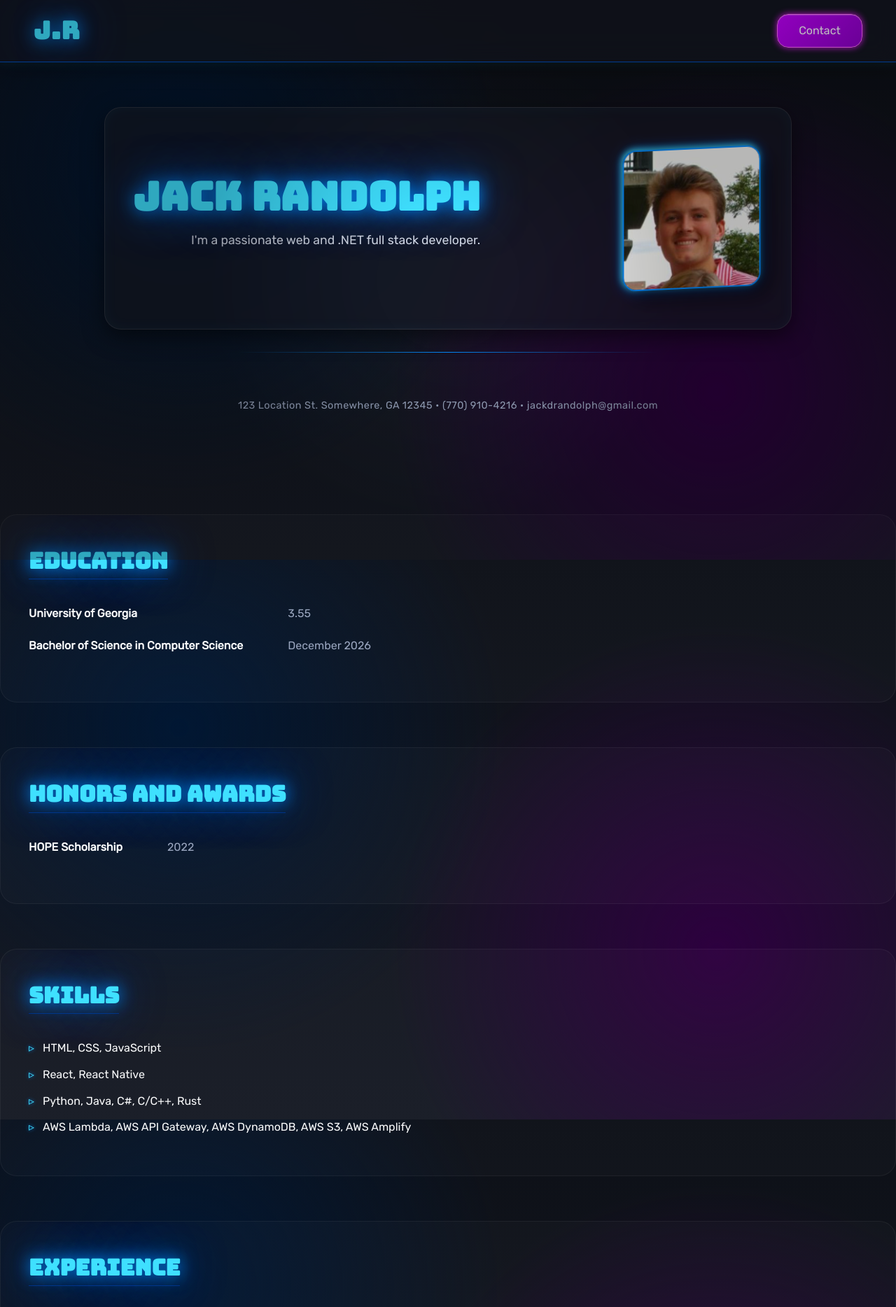
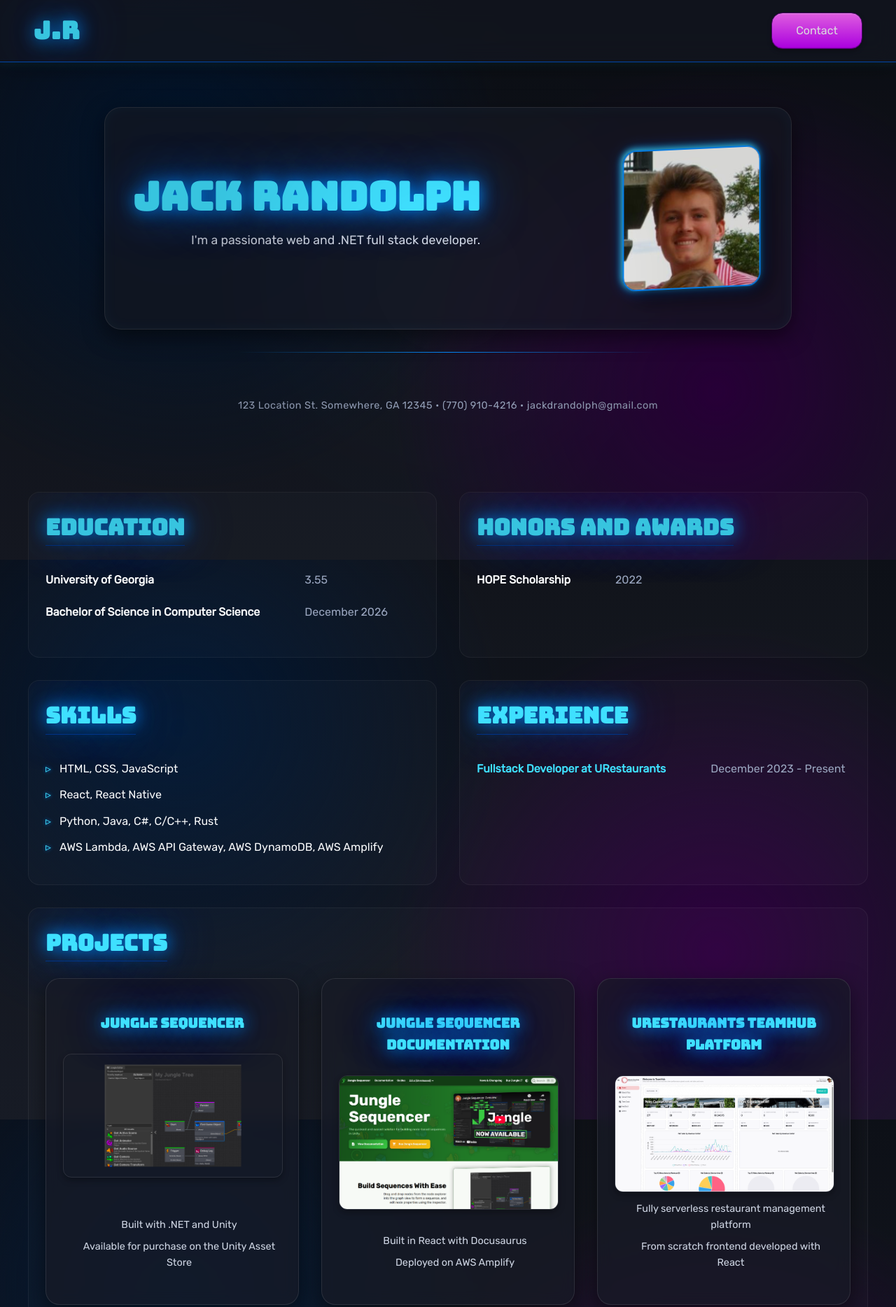
Before and after one commit to JackaPacka/jackapacka.github.io, a website: page index.html in a window 1280 px wide. Shown: the top 1868 px of the page at 70% size. Drawn offline with Linux system fonts and the light colour scheme.

Commit message:
Improved layout

```diff
--- a/css/style.css
+++ b/css/style.css
@@ -65,8 +65,17 @@
     box-shadow: var(--shadow-3d), inset 0 1px 1px rgba(255, 255, 255, 0.1);
 }
 
+
+
+
+
+
+
+
+
 body {
     margin: 0;
+    padding: 0;
     background-color: var(--neutral-color-darkest);
     background-image:
         radial-gradient(circle at 20% 30%, var(--primary-color-darkest) 0%, transparent 40%),
@@ -133,11 +142,9 @@ nav h2 {
 }
 
 nav a {
-
-
-    /*
-    width: 65px;
-    padding: 16px 24px;
+    width: auto;
+    min-width: 80px;
+    padding: 12px 24px;
 
     color: var(--neutral-color-ultralight);
     background: linear-gradient(
@@ -151,36 +158,11 @@ nav a {
             0 1px 0 rgba(255, 255, 255, 0.35) inset,
             0 -1px 0 rgba(0, 0, 0, 0.15) inset,
             0 3px 6px rgba(0, 0, 0, 0.25);
-    */
-
-
-
-
-
-
-
-
-    width: auto;
-    min-width: 80px;
-    padding: 10px 20px;
-
-    color: white;
-    font-weight: 500;
-    background: linear-gradient(
-            135deg,
-            var(--secondary-color),
-            var(--secondary-color-dark)
-    );
-    border: 1px solid var(--secondary-color-lightest);
-    border-radius: var(--border-radius);
-    box-shadow:
-        0 0 10px var(--secondary-color-light),
-        inset 0 1px 0 rgba(255, 255, 255, 0.3);
 
     cursor: pointer;
     text-decoration: none;
     text-align: center;
-    transition: all 0.3s ease;
+    transition: all 300ms ease;
 }
 
 nav a:hover {
@@ -312,10 +294,16 @@ footer a:hover {
     text-shadow: 0 0 10px var(--primary-color-lightest);
 }
 
+/************* Sections ********************/
+.sections {
+    display: grid;
+    grid-template-columns: 1fr 1fr;
+    gap: 32px;
+    max-width: 1200px;
+    margin: 0 auto;
+    padding: 32px;
+}
 
-
-
-/************* Sections ********************/
 hr {
     max-width: 1200px;
     border: none;
@@ -325,13 +313,15 @@ hr {
 }
 
 section {
-    max-width: 1200px;
-    margin: 64px auto;
-    padding: 40px;
+    padding: 24px;
     background: rgba(255, 255, 255, 0.02);
-    border-radius: 24px;
+    border-radius: var(--border-radius);
     border: 1px solid rgba(255, 255, 255, 0.05);
     overflow: hidden;
+}
+
+section.full-width {
+    grid-column: span 2;
 }
 
 section h2 {
@@ -511,6 +501,10 @@ section a:hover::after {
     .three-col {
         grid-template-columns: 1fr;
     }
+
+    section.full-width {
+        grid-column: span 1;
+    }
 }
 
 /**************   Contact Page   *****************/
--- a/index.html
+++ b/index.html
@@ -12,7 +12,7 @@
             --flashlight-position-y: 50vh;
             --flashlight-radius:     100px;
             --flashlight-fade:       250px;
-            --flashlight-dim:        0.25;
+            --flashlight-dim:        0.125;
         }
 
         .flashlight-element {
@@ -70,6 +70,7 @@
         </header>
 
 
+        <div class="sections">
             <section>
                 <h2>Education</h2>
                 <dl>
@@ -96,7 +97,7 @@
                     <li>HTML, CSS, JavaScript</li>
                     <li>React, React Native</li>
                     <li>Python, Java, C#, C/C++, Rust</li>
-                <li>AWS Lambda, AWS API Gateway, AWS DynamoDB, AWS S3, AWS Amplify</li>
+                    <li>AWS Lambda, AWS API Gateway, AWS DynamoDB, AWS Amplify</li>
                 </ul>
             </section>
 
@@ -113,7 +114,7 @@
             </section>
 
 
-        <section>
+            <section class="full-width">
                 <h2>Projects</h2>
                 <div class="three-col">
                     <div class="card">
@@ -142,6 +143,7 @@
                     </div>
                 </div>
             </section>
+        </div>
 
 
         <footer>
```
Also changed, not shown: 1 other file. Lines whose indentation alone changed are shown as unchanged.
